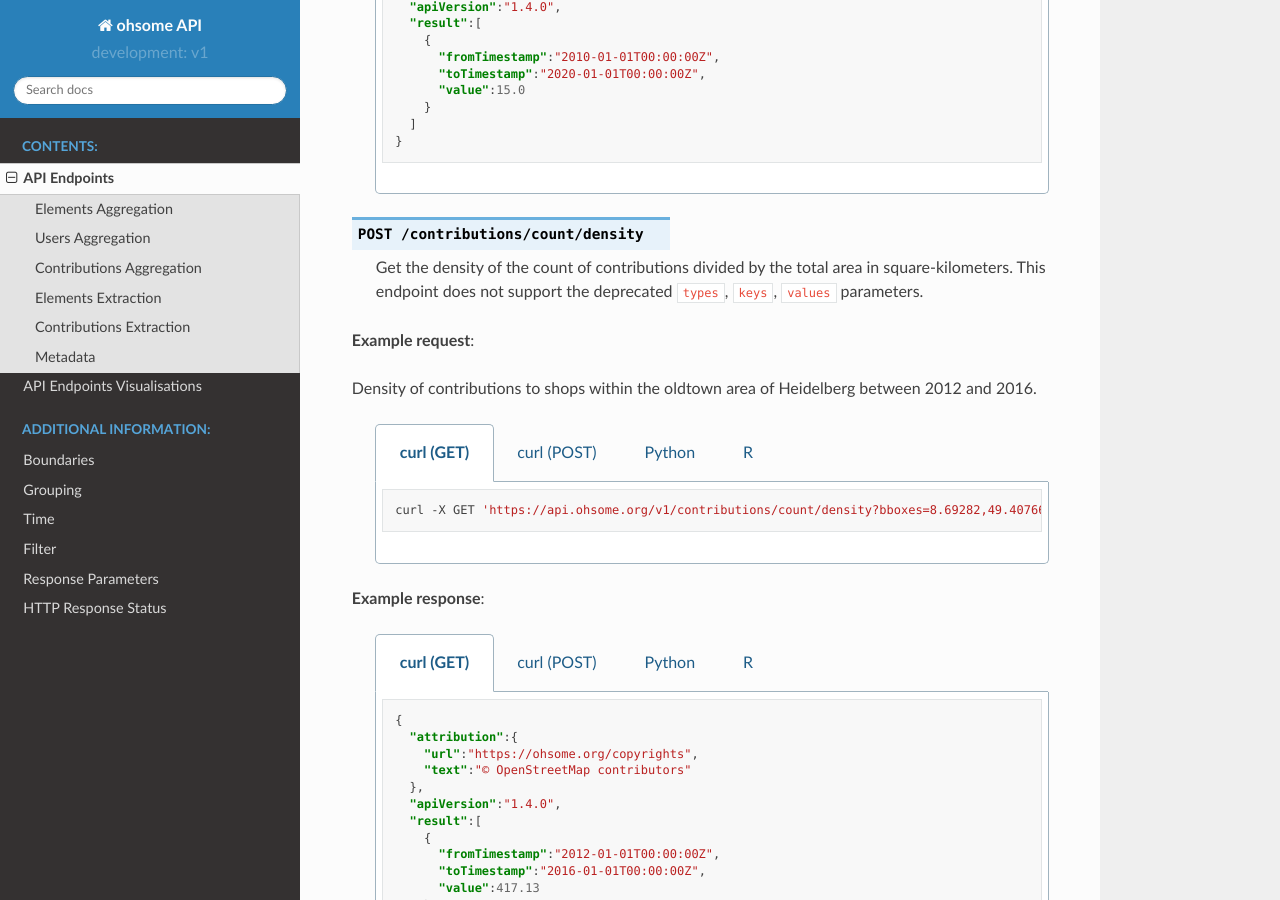
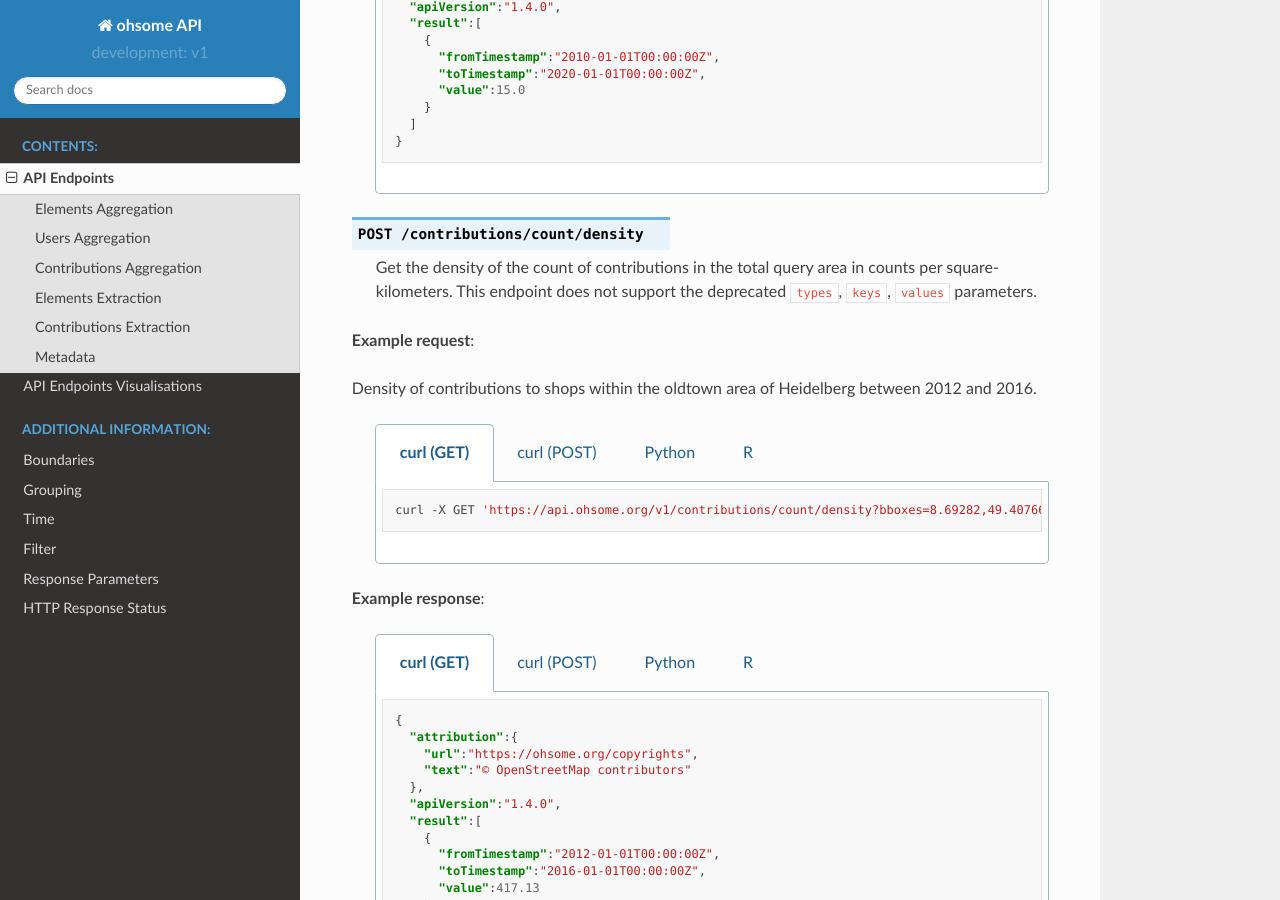
Before and after one commit to GIScience/ohsome-api, a Sphinx documentation site: the page built from docs/endpoints.rst, in a window 1280 px wide and 900 px high, scrolled down 8826 px. Built offline with Sphinx 7.4.7 and the Read the Docs theme 2.0.0, drawn with Linux system fonts in a browser that asks for light colours; some of the changed text lies outside the part shown.

Commit message:
more precise definition of density endpoints

```diff
--- a/docs/endpoints.rst
+++ b/docs/endpoints.rst
@@ -131,7 +131,7 @@
 
 .. http:post :: /elements/(aggregation)/density
 
-   Get density of ``aggregation`` of OSM elements divided by the total area in square-kilometers.
+   Get density of ``aggregation`` of OSM elements in the total query area per square-kilometers.
 
    * aggregation type: one of ``area``, ``count``, ``length``, ``perimeter``
 
@@ -1135,7 +1135,7 @@
 
 .. http:post :: /contributions/count/density
 
-   Get the density of the count of contributions divided by the total area in square-kilometers. This endpoint does not support the deprecated ``types``, ``keys``, ``values`` parameters.
+   Get the density of the count of contributions in the total query area in counts per square-kilometers. This endpoint does not support the deprecated ``types``, ``keys``, ``values`` parameters.
 
 **Example request**:
 
```
